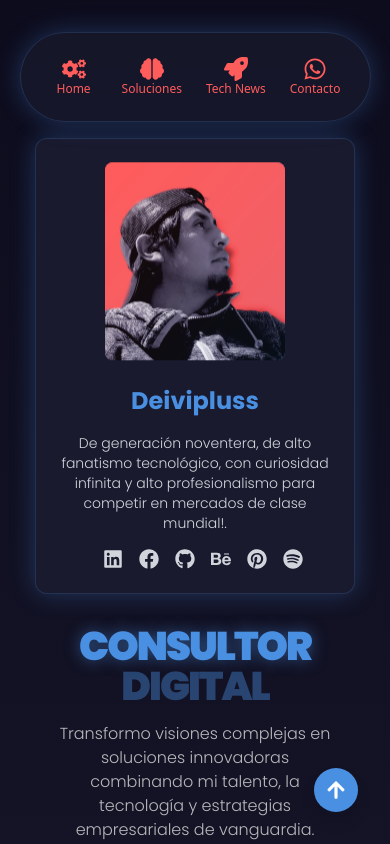
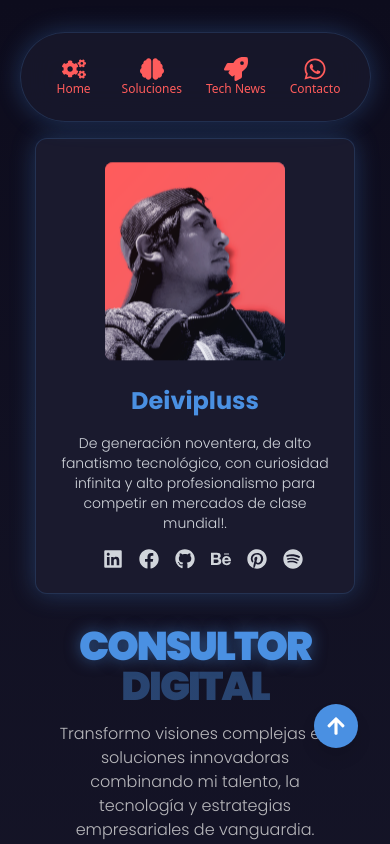
Before and after one commit to deivipluss/landing, a Next.js app: page / in a window 390 px wide. Shown: the top 844 px of the page. Built offline with nearby package versions, Linux system fonts and the light colour scheme.

Commit message:
latidodesktop+boton

```diff
--- a/app/page.tsx
+++ b/app/page.tsx
@@ -134,6 +134,7 @@ const ProfessionalInfo: React.FC = () => (
     </div>
   </motion.div>
 );
+
 const App: React.FC = () => {
   const router = useRouter();
   const [isDesktop, setIsDesktop] = useState(false);
@@ -172,7 +173,7 @@ const App: React.FC = () => {
   };
 
   return (
-    <div className="min-h-screen bg-[#0D0C1D] bg-gradient-to-b from-[#0D0C1D] to-[#1A1A2E] flex flex-col overflow-hidden">
+    <div className="min-h-screen bg-[#0D0C1D] bg-gradient-to-b from-[#0D0C1D] to-[#1A1A2E] flex flex-col overflow-hidden relative">
       <header className="flex justify-center py-6 mt-8 space-x-6 bg-[#1A1A2E]/80 backdrop-blur-lg shadow-glow rounded-full w-[90%] max-w-3xl mx-auto border border-[#4A90E2]/20">
         {navItems.map((item) => (
           <div
@@ -242,7 +243,7 @@ const App: React.FC = () => {
         </main>
 
         <motion.button
-          className="fixed bottom-8 right-8 bg-[#4A90E2] text-white p-3 rounded-full shadow-lg hover:bg-blue-600 transition-all duration-300 lg:hidden"
+          className="fixed bottom-24 right-8 bg-[#4A90E2] text-white p-3 rounded-full shadow-lg hover:bg-blue-600 transition-all duration-300 lg:hidden z-50"
           whileHover={{ scale: 1.2 }}
           whileTap={{ scale: 0.8 }}
           onClick={handleBackToTop}
```
